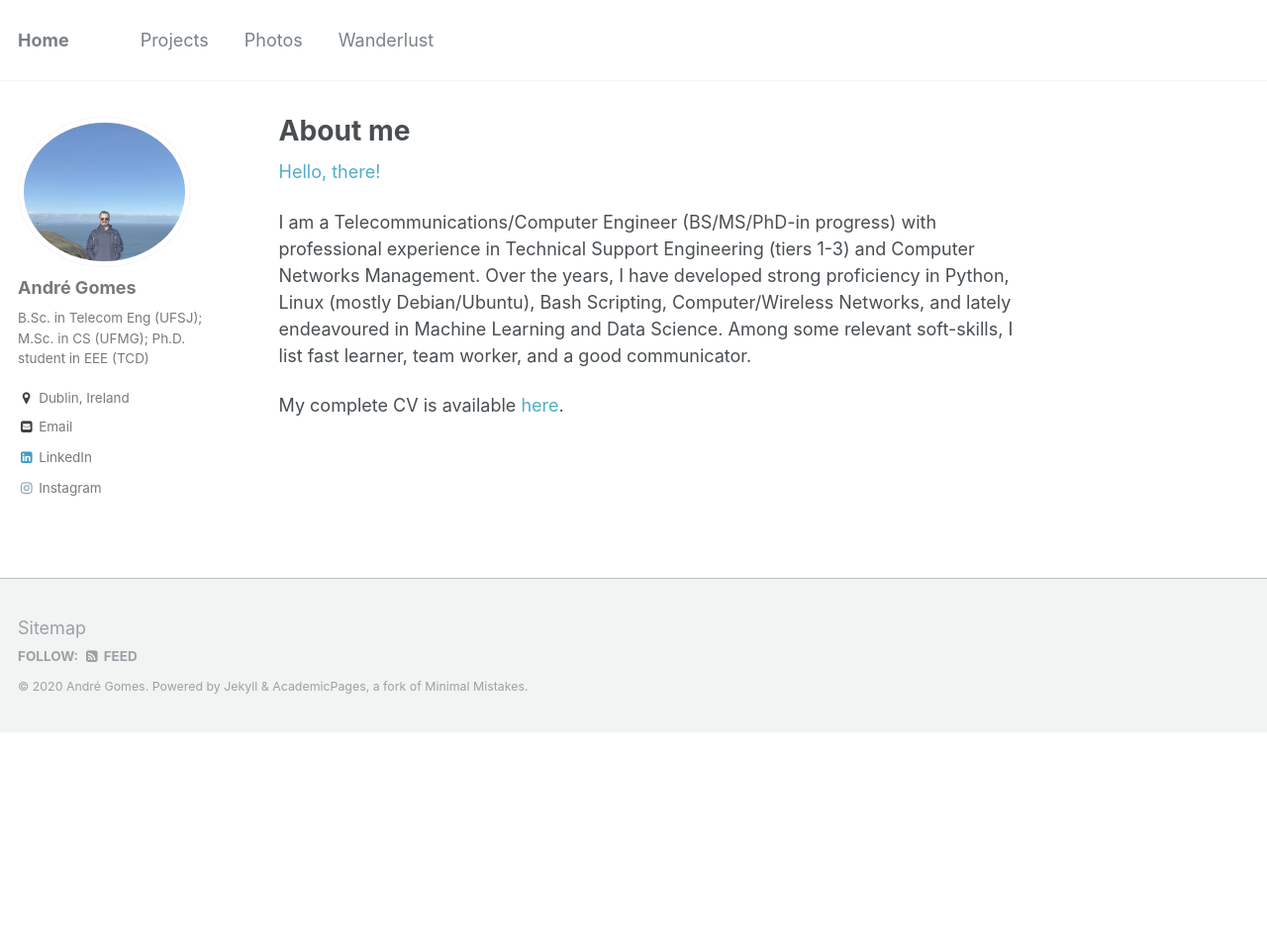
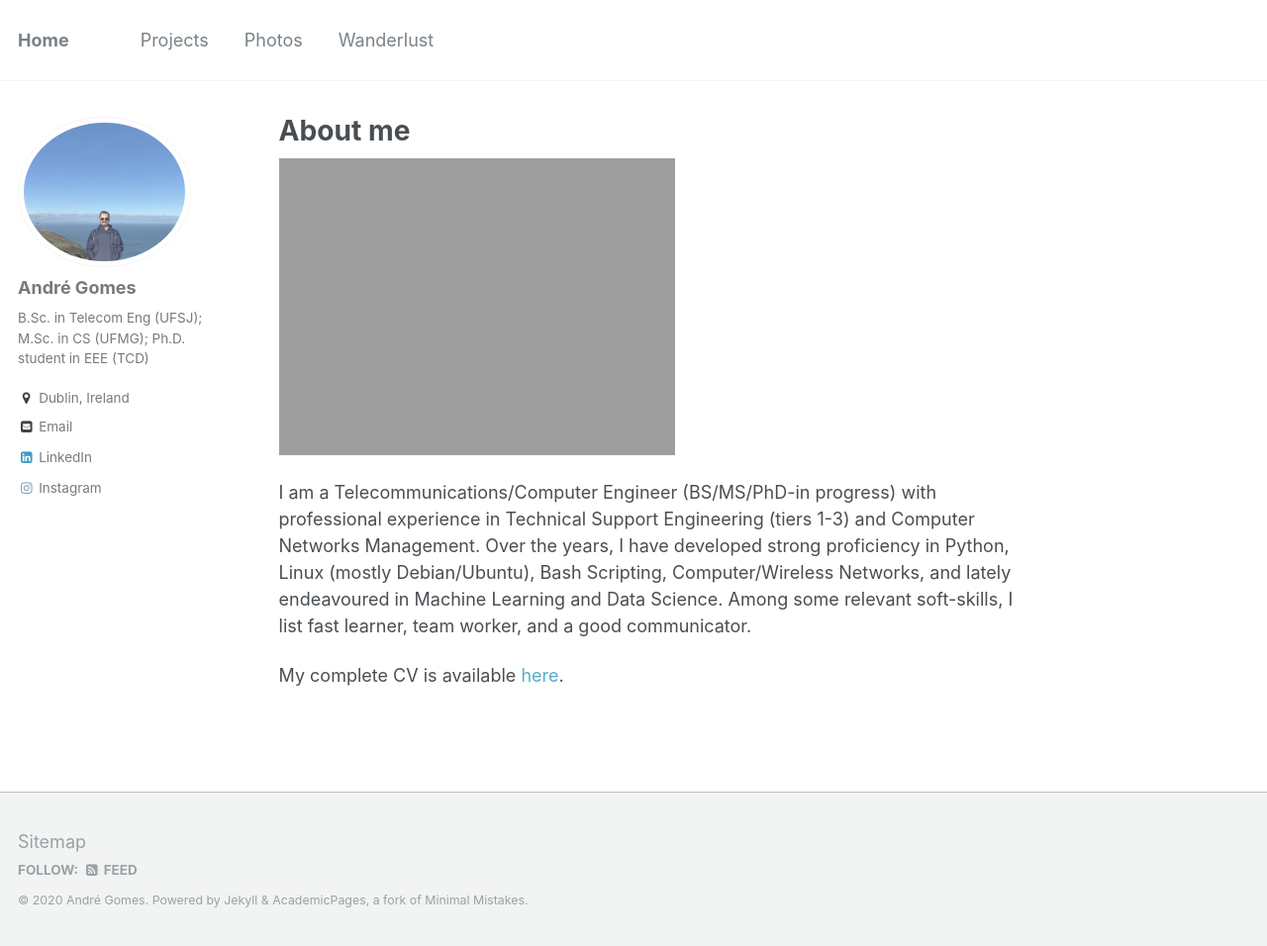
Before and after one commit to avgsg/avgsg.github.io, a Jekyll site: the page built from _pages/about.md, in a window 1280 px wide and 956 px high. Shown: the whole window at 99% size. Built offline with Jekyll 4.4.1, drawn with Linux system fonts in a browser that asks for light colours.

Commit message:
add hello.gif to about.md

```diff
--- a/_pages/about.md
+++ b/_pages/about.md
@@ -7,7 +7,7 @@ redirect_from:
   - /resume
 ---
 
-[Hello, there!](./images/hello.gif=100x20)
+![Hello, there!](./images/hello.gif=100x20)
 
 I am a Telecommunications/Computer Engineer (BS/MS/PhD-in progress) with professional experience in Technical Support Engineering (tiers 1-3) and Computer Networks Management. Over the years, I have developed strong proficiency in Python, Linux (mostly Debian/Ubuntu), Bash Scripting, Computer/Wireless Networks, and lately endeavoured in Machine Learning and Data Science. Among some relevant soft-skills, I list fast learner, team worker, and a good communicator.
 
```
